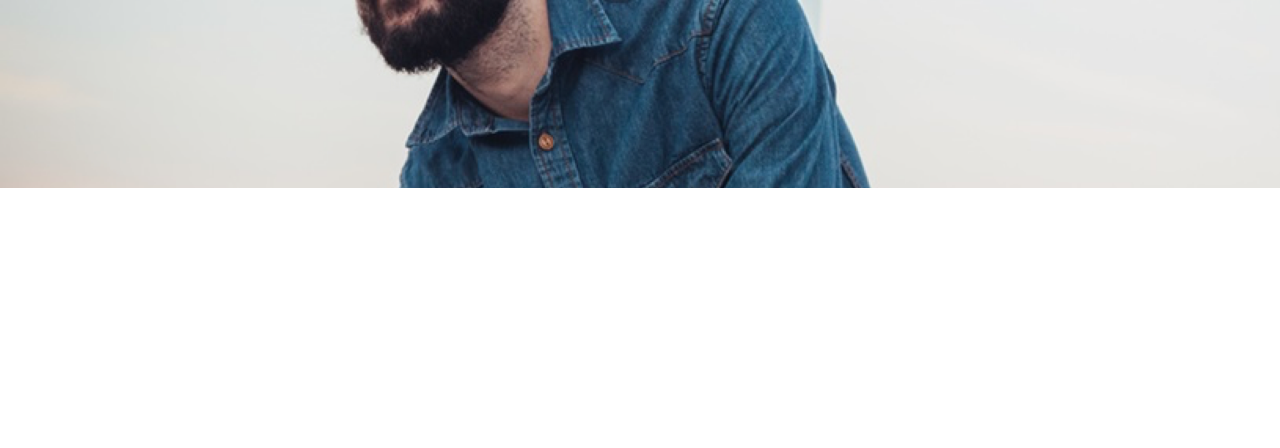
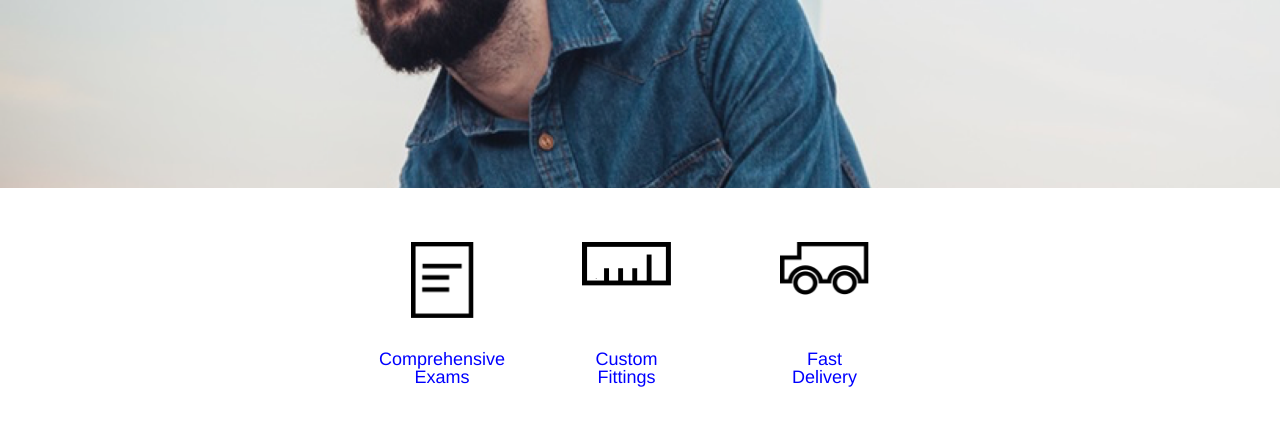
Before and after one commit to Doe85/Tortoiseshell_Optics, a plain HTML site: page index.html in a window 1280 px wide. Shown: the part 352-800 px from the top of the page. Drawn offline with Linux system fonts and the light colour scheme.

Commit message:
Finshed Services.

```diff
--- a/Resources/CSS/style.css
+++ b/Resources/CSS/style.css
@@ -2,7 +2,7 @@
 
 * {
   font-family: helvetica, sans-serif;
-  color: white;
+  color: blue;
 }
 
 html {
@@ -85,3 +85,46 @@ nav {
   line-height: 1.2;
   color: black;
 }
+
+/* Service Section */
+
+#servicescontent {
+  display: flex;
+  flex-wrap: wrap;
+  flex-direction: row;
+  align-items: center;
+  justify-content: center;
+  margin-top: 3rem;
+  margin-bottom: 3rem;
+}
+
+.serviceslogo {
+  display: flex;
+  flex-wrap: wrap;
+  flex-direction: column;
+  align-items: center;
+  justify-content: space-between;
+  text-align: center;
+  height: 8rem;
+}
+
+#exams img {
+  max-width: 3.5rem;
+  height: auto;
+  margin-right: 3rem;
+  margin-left: 3rem;
+}
+
+#fittings img {
+  max-width: 5rem;
+  height: auto;
+  margin-right: 3rem;
+  margin-left: 3rem;
+}
+
+#delivery img {
+  max-width: 5rem;
+  height: auto;
+  margin-right: 3rem;
+  margin-left: 3rem;
+}
--- a/index.html
+++ b/index.html
@@ -38,11 +38,28 @@
       </main>
 
 <!-- Section - Services -->
+      <div class="services">
+        <div class="container">
+          <div id="servicescontent">
 
+            <div id="exams" class="serviceslogo">
+                <img src="./resources/paper-icon.png" alt="Paper Icon">
+                <p>Comprehensive <br>Exams</p>
+            </div>
 
+            <div id="fittings" class="serviceslogo">
+              <img src="./resources/ruler-icon.png" alt="Ruler Icon">
+              <p>Custom <br>Fittings</p>
+            </div>
 
+            <div id="delivery" class="serviceslogo">
+                <img src="./resources/truck-icon.png" alt="Delivery Icon">
+                <p>Fast <br>Delivery</p>
+            </div>
 
-
+          </div>
+        </div>
+      </div>
 
 
     </page>
```
